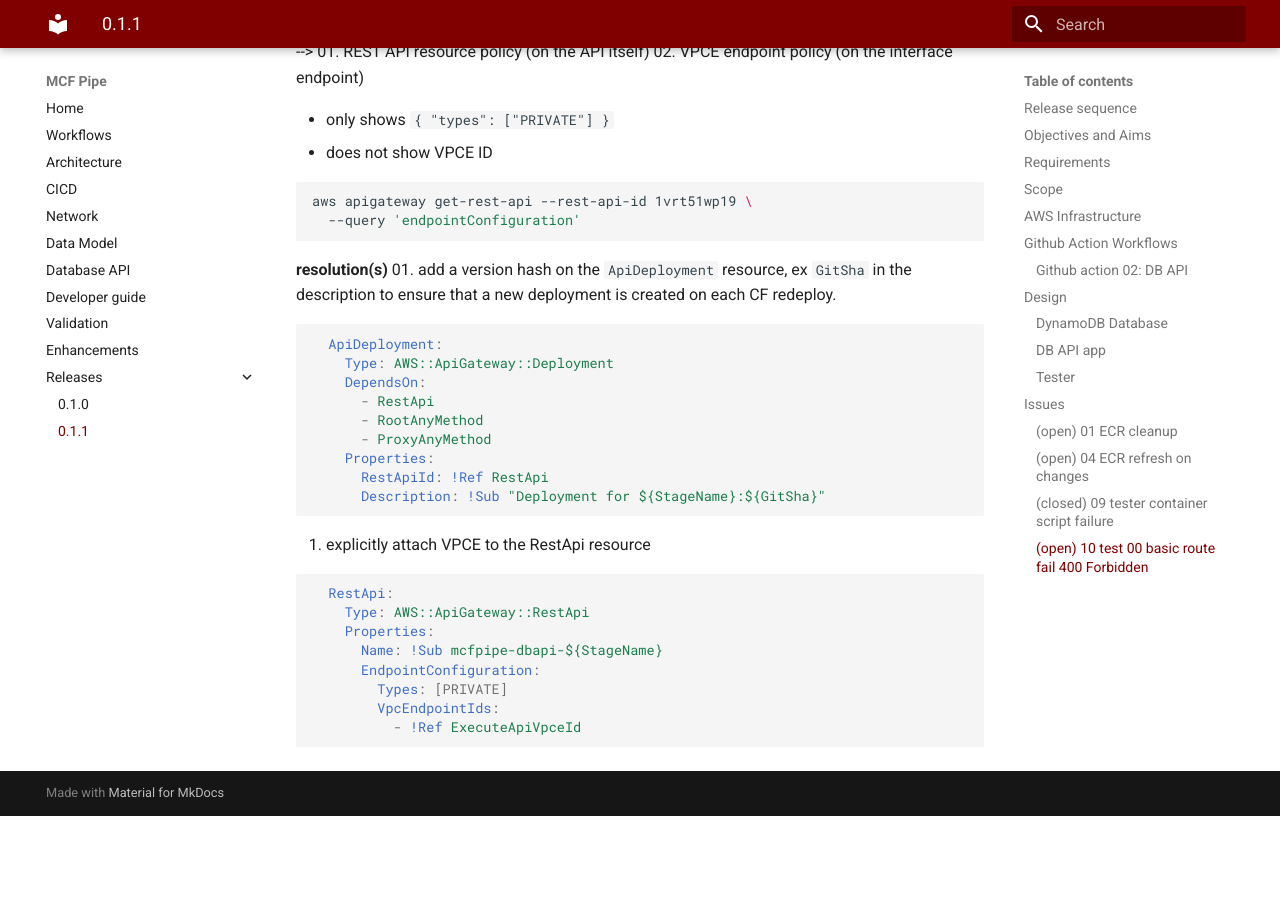
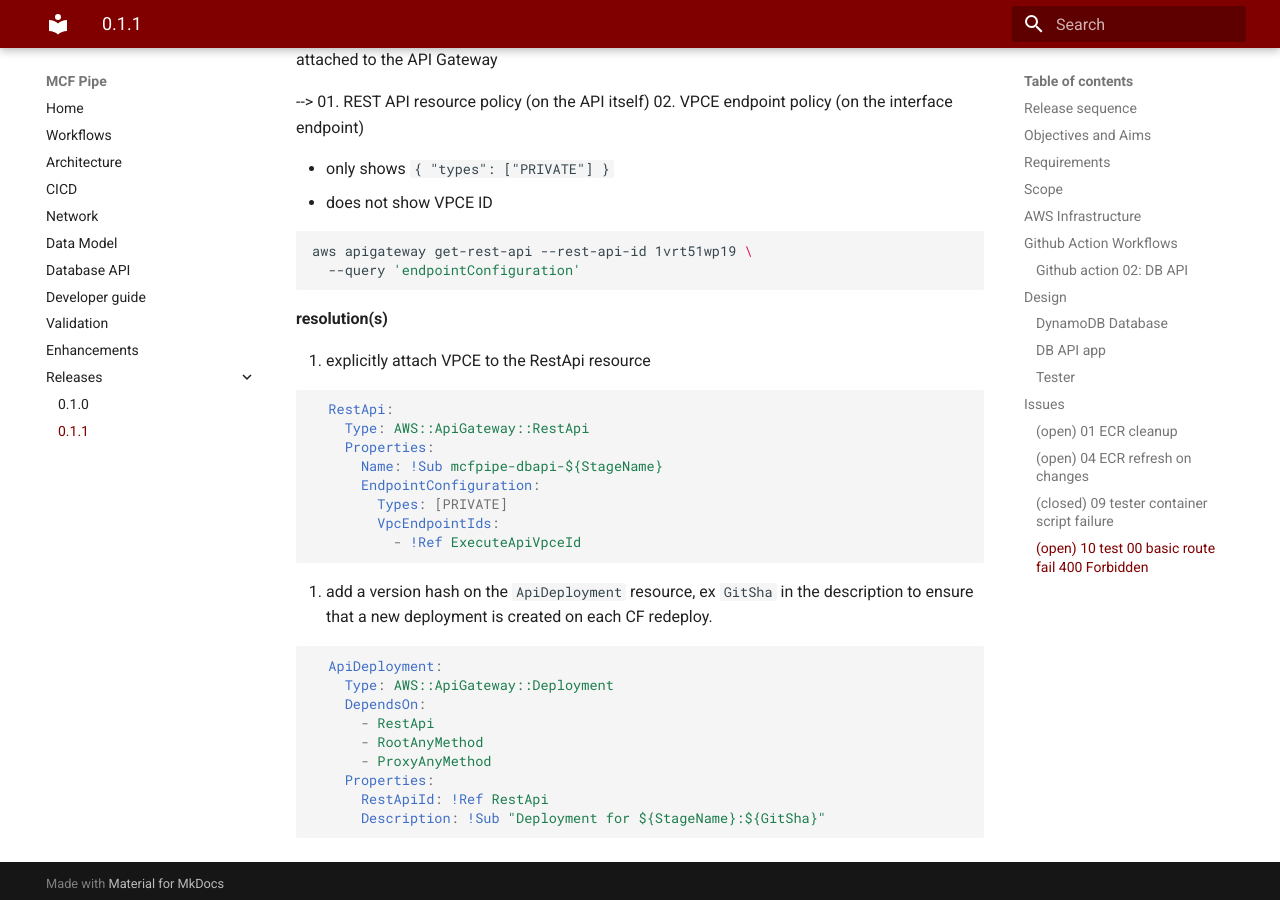
Before and after one commit to yayfalafels/mcfpipe, an MkDocs documentation site: the page built from docs/releases/011_dbapi.md, in a window 1280 px wide and 900 px high, scrolled down 10410 px. Built offline with MkDocs 1.6.1 and Material for MkDocs 9.7.7, drawn with Linux system fonts in a browser that asks for light colours; before the commit the page ends 11226 px from its top, so only the background shows below that; part of the change alters nothing that is shown; some of the changed text lies outside the part shown.

````diff
--- a/docs/releases/011_dbapi.md
+++ b/docs/releases/011_dbapi.md
@@ -326,7 +326,10 @@ tester
 ```
 
 __diagnostics__
-root cause: **API not yet deployed** [Stack Overflow: getting message forbidden reply from aws api gateway](https://stackoverflow.com/questions/40988051/getting-message-forbidden-reply-from-aws-api-gateway)
+two causes identified
+
+01. VPCE not attached to the API
+02. API not re-deployed: [Stack Overflow: getting message forbidden reply from aws api gateway](https://stackoverflow.com/questions/40988051/getting-message-forbidden-reply-from-aws-api-gateway)
 
 several diagnostic steps taken, some improvements made, explicitly attach VPCE
 but ultimately cause was not yet deployed.
@@ -386,7 +389,21 @@ aws apigateway get-rest-api --rest-api-id 1vrt51wp19 \
 ```
 
 __resolution(s)__
-01.  add a version hash  on the `ApiDeployment` resource, ex `GitSha` in the description
+
+01. explicitly attach VPCE to the RestApi resource
+
+```yaml
+  RestApi:
+    Type: AWS::ApiGateway::RestApi
+    Properties:
+      Name: !Sub mcfpipe-dbapi-${StageName}
+      EndpointConfiguration:
+        Types: [PRIVATE]
+        VpcEndpointIds:
+          - !Ref ExecuteApiVpceId
+```
+
+02.  add a version hash  on the `ApiDeployment` resource, ex `GitSha` in the description
   to ensure that a new deployment is created on each CF redeploy.
 
 ```yaml
@@ -401,16 +418,3 @@ __resolution(s)__
       Description: !Sub "Deployment for ${StageName}:${GitSha}"
 
 ```
-
-02. explicitly attach VPCE to the RestApi resource
-
-```yaml
-  RestApi:
-    Type: AWS::ApiGateway::RestApi
-    Properties:
-      Name: !Sub mcfpipe-dbapi-${StageName}
-      EndpointConfiguration:
-        Types: [PRIVATE]
-        VpcEndpointIds:
-          - !Ref ExecuteApiVpceId
-```
````
Also changed, not shown: 1 other file.
